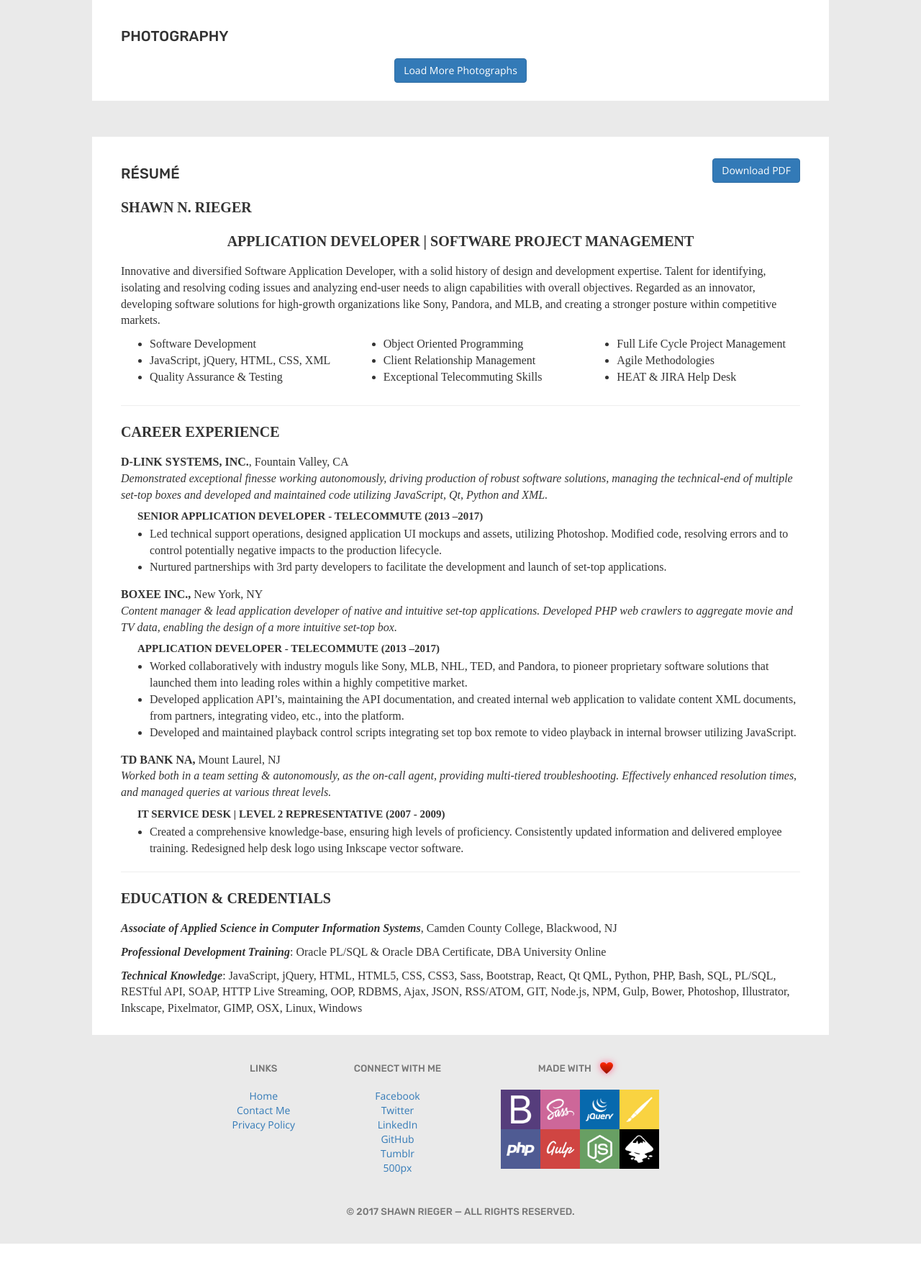
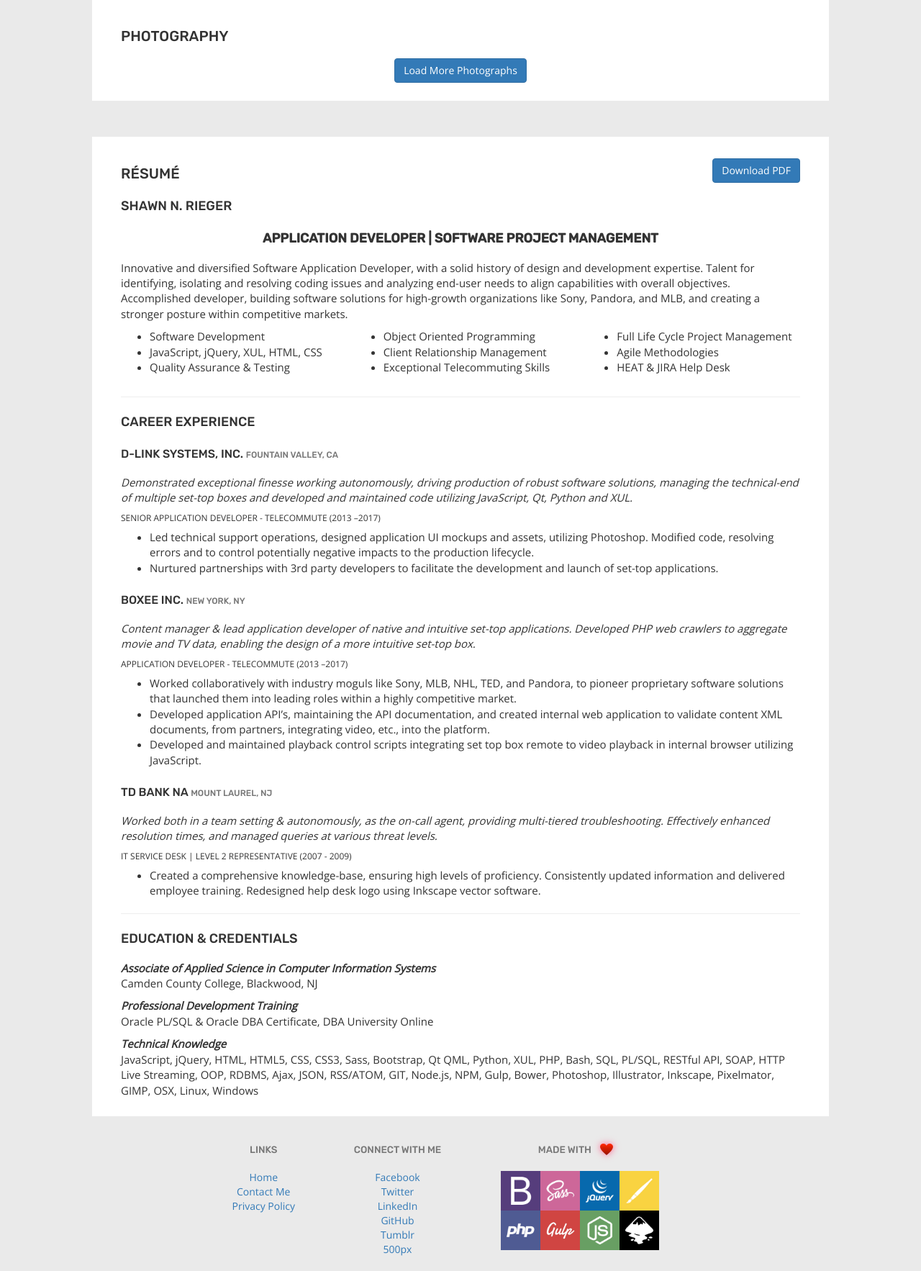
Before and after one commit to riegersn/shawnrieger, a PHP site: page / in a window 1280 px wide. Shown: the part 3762-5528 px from the top of the page at 72% size. Before the commit the page ends 5490 px from the top, so only its background shows below. Run offline with PHP 8.4, Linux system fonts and the light colour scheme; style sheets or scripts are compiled from the project's sources; some libraries are stand-ins or nearby versions.

Commit message:
Updated resume

```diff
--- a/parts/sections/resume.php
+++ b/parts/sections/resume.php
@@ -11,17 +11,17 @@
 ?>
 
 <section id="resume">
-  <div class="content resume">
+  <div class="content">
     <a href="/downloads/shawn-rieger-2017.pdf" download><button type="button" class="btn btn-primary pull-right resume-download-btn" data-name="resume-download">Download PDF</button></a>
     <h3 class="heading">Résumé</h3>
-      <h4 class="resume-header">Shawn N. Rieger</h4>
-      <h4 class="resume-header text-center"><strong>Application Developer | Software Project Management</strong></h4>
-      <p>Innovative and diversified Software Application Developer, with a solid history of design and development expertise. Talent for identifying, isolating and resolving coding issues and analyzing end-user needs to align capabilities with overall objectives. Regarded as an innovator, developing software solutions for high-growth organizations like Sony, Pandora, and MLB, and creating a stronger posture within competitive markets.</p>
+      <h4>Shawn N. Rieger</h4>
+      <h4 class="text-center"><strong>Application Developer | Software Project Management</strong></h4>
+      <p>Innovative and diversified Software Application Developer, with a solid history of design and development expertise. Talent for identifying, isolating and resolving coding issues and analyzing end-user needs to align capabilities with overall objectives. Accomplished developer, building software solutions for high-growth organizations like Sony, Pandora, and MLB, and creating a stronger posture within competitive markets.</p>
       <div class="row">
         <div class="col-sm-6 col-md-4">
           <ul>
             <li>Software Development</li>
-            <li>JavaScript, jQuery, HTML, CSS, XML</li>
+            <li>JavaScript, jQuery, XUL, HTML, CSS</li>
             <li>Quality Assurance &amp; Testing</li>
           </ul>
         </div>
@@ -41,29 +41,35 @@
         </div>
       </div>
       <hr />
-      <h4 class="resume-header">Career Experience</h4>
-        <p><strong>D-LINK SYSTEMS, INC.</strong>, Fountain Valley, CA<br><em>Demonstrated exceptional finesse working autonomously, driving production of robust software solutions, managing the technical-end of multiple set-top boxes and developed and maintained code utilizing JavaScript, Qt, Python and XML.</em></p>
-        <h5 class="resume-job-title">SENIOR APPLICATION DEVELOPER - TELECOMMUTE (2013 –2017)</h5>
+      <h4>Career Experience</h4>
+        <h5>D-LINK SYSTEMS, INC. <small>Fountain Valley, CA</small></h5>
+        <p><em>Demonstrated exceptional finesse working autonomously, driving production of robust software solutions, managing the technical-end of multiple set-top boxes and developed and maintained code utilizing JavaScript, Qt, Python and XUL.</em></p>
+        <h6>SENIOR APPLICATION DEVELOPER - TELECOMMUTE (2013 –2017)</h6>
         <ul>
           <li>Led technical support operations, designed application UI mockups and assets, utilizing Photoshop. Modified code, resolving errors and to control potentially negative impacts to the production lifecycle.</li>
           <li>Nurtured partnerships with 3rd party developers to facilitate the development and launch of set-top applications.</li>
         </ul>
-        <p><strong>BOXEE INC.,</strong> New York, NY<br><em>Content manager &amp; lead application developer of native and intuitive set-top applications. Developed PHP web crawlers to aggregate movie and TV data, enabling the design of a more intuitive set-top box.</em></p>
-        <h5 class="resume-job-title">APPLICATION DEVELOPER - TELECOMMUTE (2013 –2017)</h5>
+        <h5>BOXEE INC. <small>New York, NY</small></h5>
+        <p><em>Content manager &amp; lead application developer of native and intuitive set-top applications. Developed PHP web crawlers to aggregate movie and TV data, enabling the design of a more intuitive set-top box.</em></p>
+        <h6>APPLICATION DEVELOPER - TELECOMMUTE (2013 –2017)</h6>
         <ul>
           <li>Worked collaboratively with industry moguls like Sony, MLB, NHL, TED, and Pandora, to pioneer proprietary software solutions that launched them into leading roles within a highly competitive market.</li>
           <li>Developed application API’s, maintaining the API documentation, and created internal web application to validate content XML documents, from partners, integrating video, etc., into the platform.</li>
           <li>Developed and maintained playback control scripts integrating set top box remote to video playback in internal browser utilizing JavaScript.</li>
         </ul>
-        <p><strong>TD BANK NA,</strong> Mount Laurel, NJ<br><em>Worked both in a team setting &amp; autonomously, as the on-call agent, providing multi-tiered troubleshooting. Effectively enhanced resolution times, and managed queries at various threat levels.</em></p>
-        <h5 class="resume-job-title">IT SERVICE DESK | LEVEL 2 REPRESENTATIVE (2007 - 2009)</h5>
+        <h5>TD BANK NA <small>Mount Laurel, NJ</small></h5>
+        <p><em>Worked both in a team setting &amp; autonomously, as the on-call agent, providing multi-tiered troubleshooting. Effectively enhanced resolution times, and managed queries at various threat levels.</em></p>
+        <h6>IT SERVICE DESK | LEVEL 2 REPRESENTATIVE (2007 - 2009)</h6>
         <ul>
           <li>Created a comprehensive knowledge-base, ensuring high levels of proficiency. Consistently updated information and delivered employee training. Redesigned help desk logo using Inkscape vector software.</li>
         </ul>
       <hr />
-      <h4 class="resume-header">Education &amp; Credentials</h4>
-      <p><em><strong>Associate of Applied Science in Computer Information Systems</strong></em>, Camden County College, Blackwood, NJ</p>
-      <p><em><strong>Professional Development Training</strong></em>: Oracle PL/SQL &amp; Oracle DBA Certificate, DBA University Online</p>
-      <p><em><strong>Technical Knowledge</strong></em>: JavaScript, jQuery, HTML, HTML5, CSS, CSS3, Sass, Bootstrap, React, Qt QML, Python, PHP, Bash, SQL, PL/SQL, RESTful API, SOAP, HTTP Live Streaming, OOP, RDBMS, Ajax, JSON, RSS/ATOM, GIT, Node.js, NPM, Gulp, Bower, Photoshop, Illustrator, Inkscape, Pixelmator, GIMP, OSX, Linux, Windows</p>
+      <h4>Education &amp; Credentials</h4>
+      <strong><em>Associate of Applied Science in Computer Information Systems</em></strong><br>
+      <p>Camden County College, Blackwood, NJ</p>
+      <strong><em>Professional Development Training</em></strong><br>
+      <p>Oracle PL/SQL &amp; Oracle DBA Certificate, DBA University Online</p>
+      <strong><em>Technical Knowledge</em></strong><br>
+      <p>JavaScript, jQuery, HTML, HTML5, CSS, CSS3, Sass, Bootstrap, Qt QML, Python, XUL, PHP, Bash, SQL, PL/SQL, RESTful API, SOAP, HTTP Live Streaming, OOP, RDBMS, Ajax, JSON, RSS/ATOM, GIT, Node.js, NPM, Gulp, Bower, Photoshop, Illustrator, Inkscape, Pixelmator, GIMP, OSX, Linux, Windows</p>
   </div>
 </section>
```
Also changed, not shown: 1 other file.
